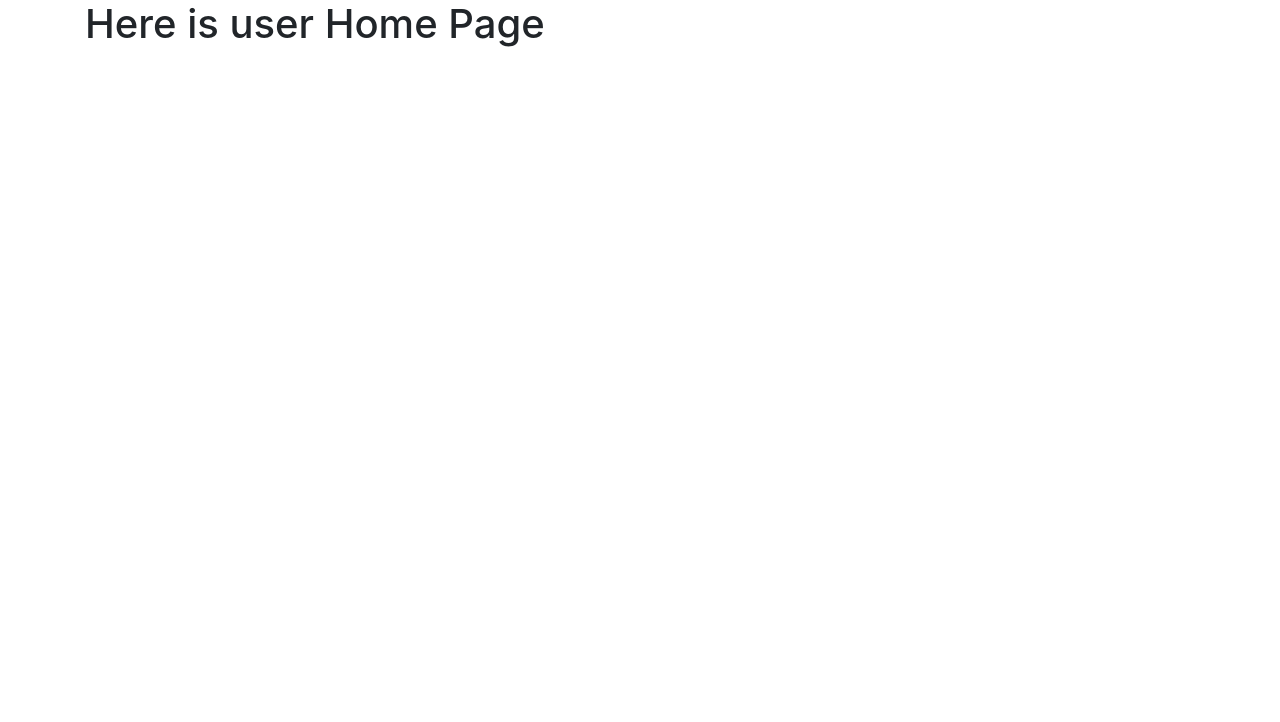
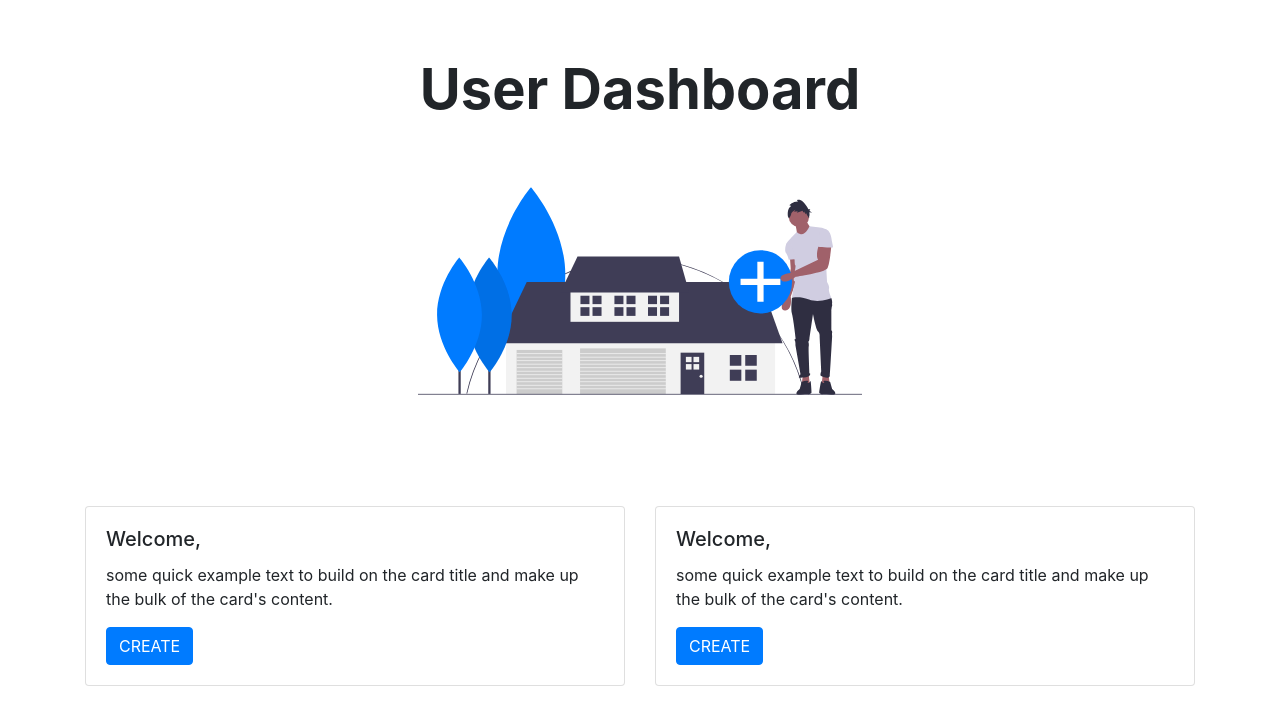
Before and after one commit to sasmit/serviceMgmt, a React app: page /userhome in a window 1280 px wide. Shown: the top 722 px of the page. Built offline with nearby package versions, Linux system fonts and the light colour scheme.

Commit message:
USER DASHBOARD

```diff
--- a/src/App.js
+++ b/src/App.js
@@ -3,6 +3,7 @@ import { Route, Switch, Redirect } from 'react-router-dom';
 import LoginForm from './components/loginForm';
 import RegisterForm from './components/registerForm';
 import UserHomePage from './components/userHomePage';
+import ComplianForm from './components/complaintForm';
 import './App.css';
 
 function App() {
@@ -10,6 +11,7 @@ function App() {
 		<React.Fragment>
 			<main className="container">
 				<Switch>
+					<Route path='/complaint' component={ComplianForm}/>
 					<Route path='/userhome' component={UserHomePage}/>
 					<Route path='/register' component={RegisterForm}/>
 					<Route path='/login' component={LoginForm}/>
--- /dev/null
+++ b/src/common/card.jsx
@@ -0,0 +1,17 @@
+import React from 'react';
+import {Link} from 'react-router-dom';
+
+const Card = ({cardTitle, cardMessage, button, link}) => {
+	return (
+		<div className="card">
+				{/* <img className="card-img-top" src={userHomePage} alt="" /> */}
+				<div className="card-body">
+					<h5 className="card-title diaplay-4">{cardTitle}</h5>
+					<p className="card-text">{cardMessage}</p>
+					<Link to={link} className="btn btn-primary">{button}</Link>
+				</div>
+			</div>
+	 );
+}
+
+export default Card;
--- a/src/common/header.jsx
+++ b/src/common/header.jsx
@@ -4,7 +4,7 @@ import '../styles/login.css';
 const Header = ({ text, image }) => {
 	return (
 		<div className="header">
-			<h2 className="font-weight-bold text-center">{text}</h2>
+			<h2 className="display-4 font-weight-bold text-center">{text}</h2>
 			<img className="image rounded mx-auto d-block" src={image} alt="" />
 		</div>
 	);
--- /dev/null
+++ b/src/components/complaintForm.jsx
@@ -0,0 +1,9 @@
+import React, { Component } from 'react';
+
+class ComplainForm extends Component {
+    render() {
+        return ( <h1>this is complian form</h1> );
+    }
+}
+
+export default ComplainForm;
--- a/src/components/userHomePage.jsx
+++ b/src/components/userHomePage.jsx
@@ -1,9 +1,33 @@
 import React, { Component } from 'react';
+import Header from '../common/header';
+import Card from '../common/card';
+import userHomePage from '../images/userHomePage.svg';
 
 class UserHomePage extends Component {
-    render() {
-        return ( <h1>Here is user Home Page</h1> );
-    }
+
+	render() {
+		return (<div>
+			<Header text="User Dashboard" image={userHomePage} />
+			<div className="row rowStyle">
+				<div className="col">
+					<Card
+						cardTitle="Welcome,"
+						cardMessage="some quick example text to build on the card title and make up the bulk of the card's content."
+						button="CREATE"
+						link="/complaint"
+					/>
+				</div>
+				<div className="col">
+					<Card
+						cardTitle="Welcome,"
+						cardMessage="some quick example text to build on the card title and make up the bulk of the card's content."
+						button="CREATE"
+						link="/complaint"
+					/>
+				</div>
+			</div>
+		</div>);
+	}
 }
 
 export default UserHomePage;
--- a/src/styles/login.css
+++ b/src/styles/login.css
@@ -1,13 +1,18 @@
 .header {
-   padding: 15% 0 5%;
+   padding: 5% 0 5%;
 
 }
 
 .footer {
-	padding-top: 1%;
+    padding-top: 1%;
 }
 
 .image {
-	height: 25%;
-	width: 25%;
+    height: 40%;
+    width: 40%;
 }
+
+.card {
+    width: 100%;
+    height: 100%
+}
```
